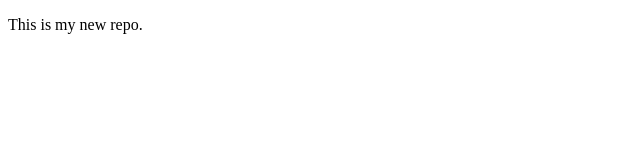
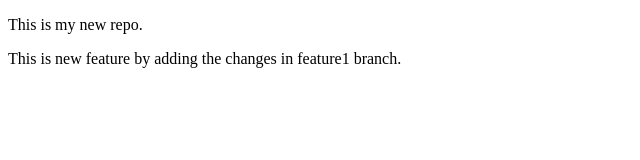
Before and after one commit to rgarg1502/localrepo, a plain HTML site: page index.html in a window 1280 px wide. Shown: the whole page, without its empty margins (0-640 px from the left). Drawn offline with Linux system fonts and the light colour scheme.

Commit message:
Adding new fature

```diff
--- a/index.html
+++ b/index.html
@@ -7,5 +7,6 @@
 </head>
 <body>
     <p>This is my new repo.</p>
+    <p>This is new feature by adding the changes in feature1 branch.</p>
 </body>
 </html>
```
